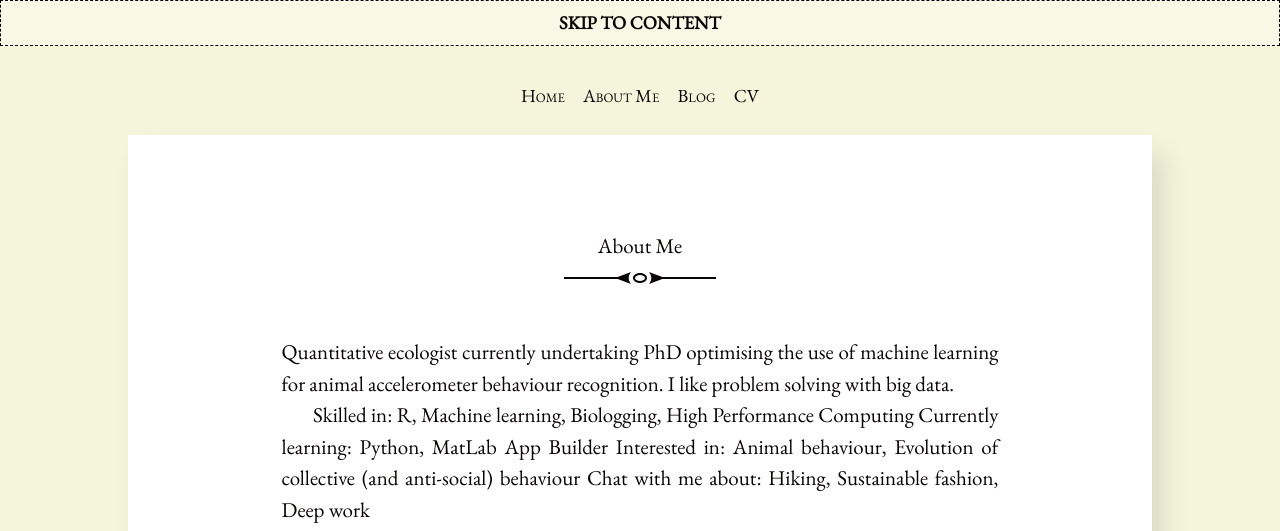
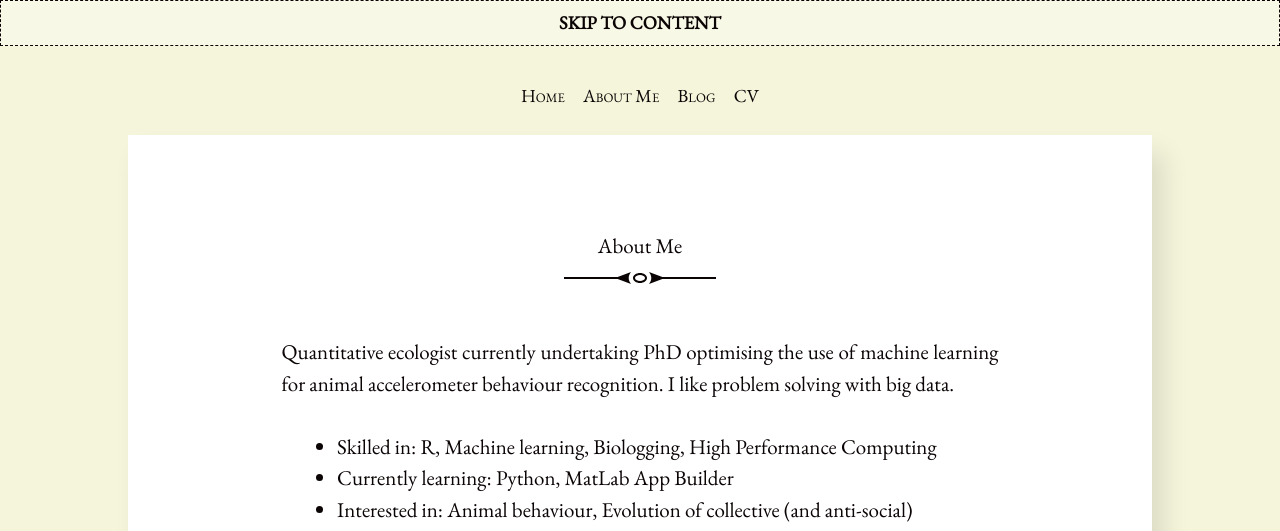
Before and after one commit to OakAlice/OakAlice.github.io, a Jekyll site: the page built from about.md, in a window 1280 px wide. Shown: the top 531 px of the page. Built offline with Jekyll 4.4.1, drawn with Linux system fonts in a browser that asks for light colours; some of the changed text lies outside the part shown.

Commit message:
Update about.md

```diff
--- a/about.md
+++ b/about.md
@@ -5,11 +5,10 @@ title: About Me
 
 Quantitative ecologist currently undertaking PhD optimising the use of machine learning for animal accelerometer behaviour recognition. I like problem solving with big data.
 
-Skilled in: R, Machine learning, Biologging, High Performance Computing
-Currently learning: Python, MatLab App Builder
-Interested in: Animal behaviour, Evolution of collective (and anti-social) behaviour
-Chat with me about: Hiking, Sustainable fashion, Deep work
+* Skilled in: R, Machine learning, Biologging, High Performance Computing
+* Currently learning: Python, MatLab App Builder
+* Interested in: Animal behaviour, Evolution of collective (and anti-social) behaviour
+* Chat with me about: Hiking, Sustainable fashion, Deep work
 
 ![me_hiking](https://github.com/user-attachments/assets/cf865448-4eab-44f9-ad49-9b68dc50caf3)
-!Hiking in Japan
 *Approaching the summit of Kitadake, Japan, shortly after dawn. (2024)*
```
